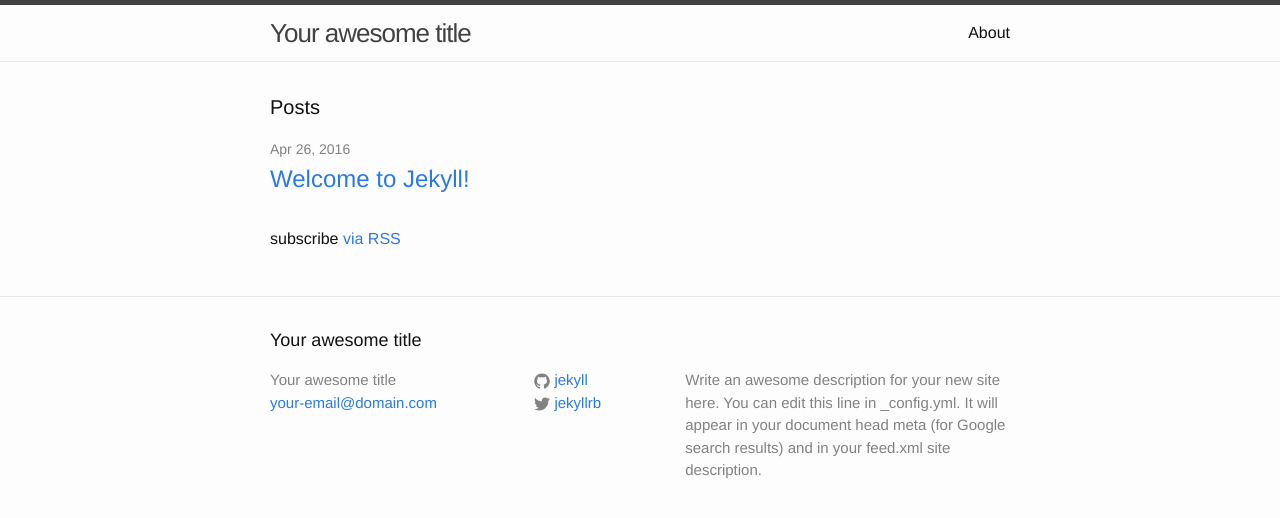
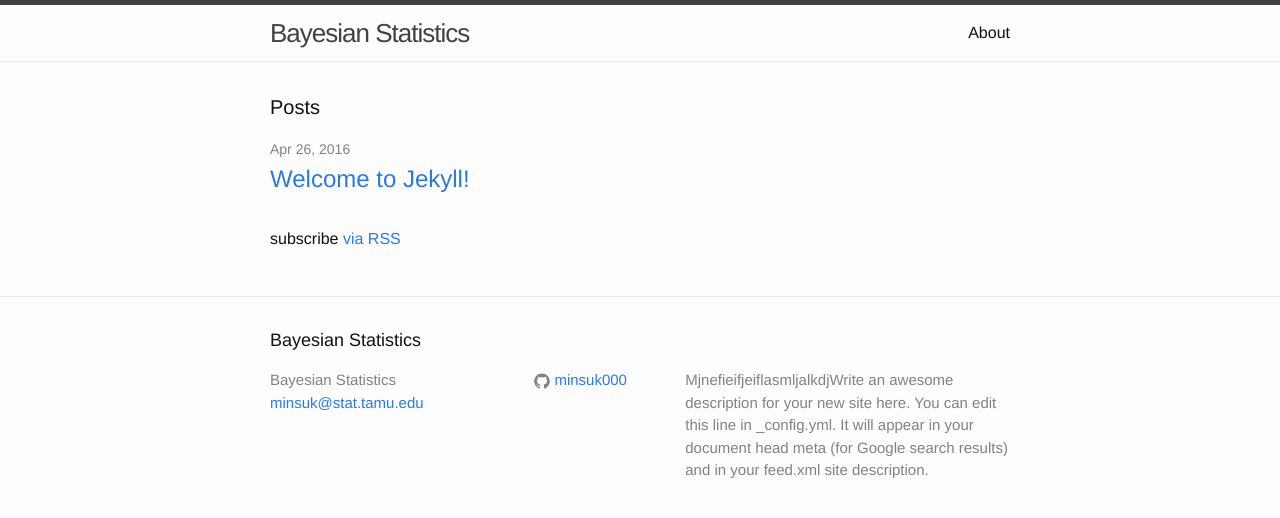
Before and after one commit to minsuk000/minsuk000.github.com, a Jekyll site: the page built from index.html, in a window 1280 px wide. Shown: the top 518 px of the page. Built offline with Jekyll 4.4.1, drawn with Linux system fonts in a browser that asks for light colours.

Commit message:
afefefaf

```diff
--- a/_config.yml
+++ b/_config.yml
@@ -6,16 +6,15 @@
 # 'jekyll serve'. If you change this file, please restart the server process.
 
 # Site settings
-title: Your awesome title
-email: your-email@domain.com
+title: Bayesian Statistics
+email: minsuk@stat.tamu.edu
 description: > # this means to ignore newlines until "baseurl:"
-  Write an awesome description for your new site here. You can edit this
+  MjnefieifjeiflasmljalkdjWrite an awesome description for your new site here. You can edit this
   line in _config.yml. It will appear in your document head meta (for
   Google search results) and in your feed.xml site description.
 baseurl: "" # the subpath of your site, e.g. /blog
 url: "http://yourdomain.com" # the base hostname & protocol for your site
-twitter_username: jekyllrb
-github_username:  jekyll
+github_username:  minsuk000
 
 # Build settings
 markdown: kramdown
```
